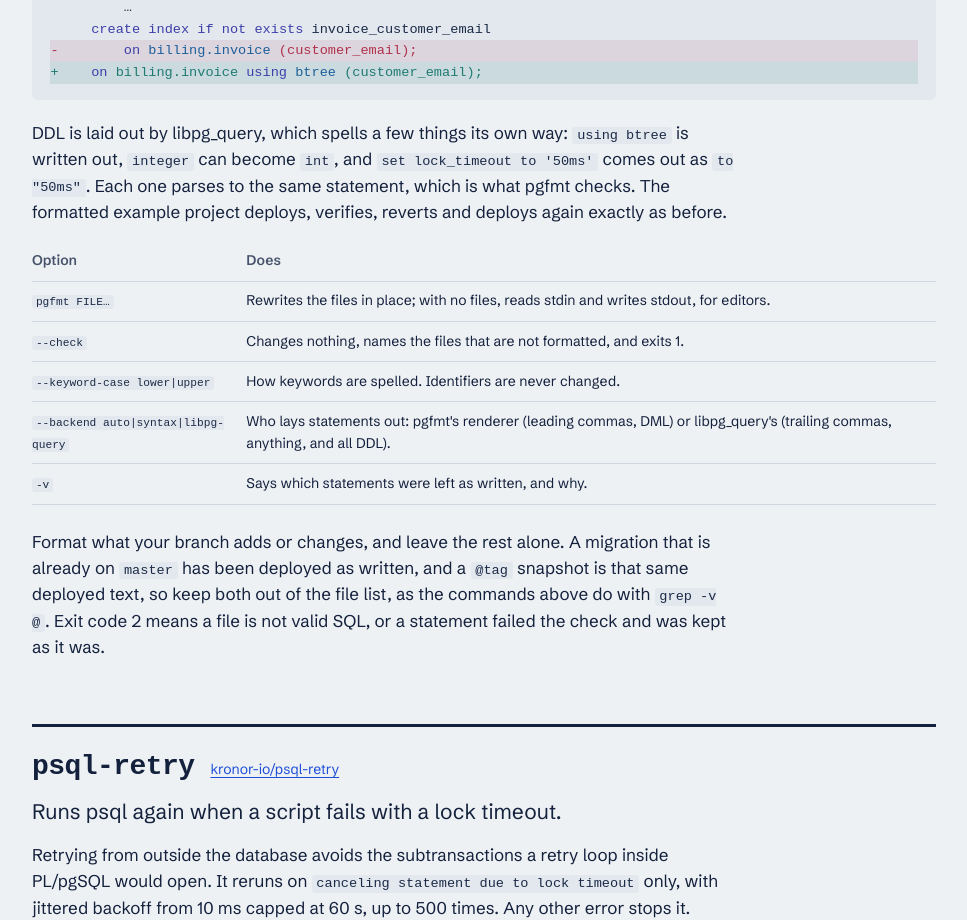
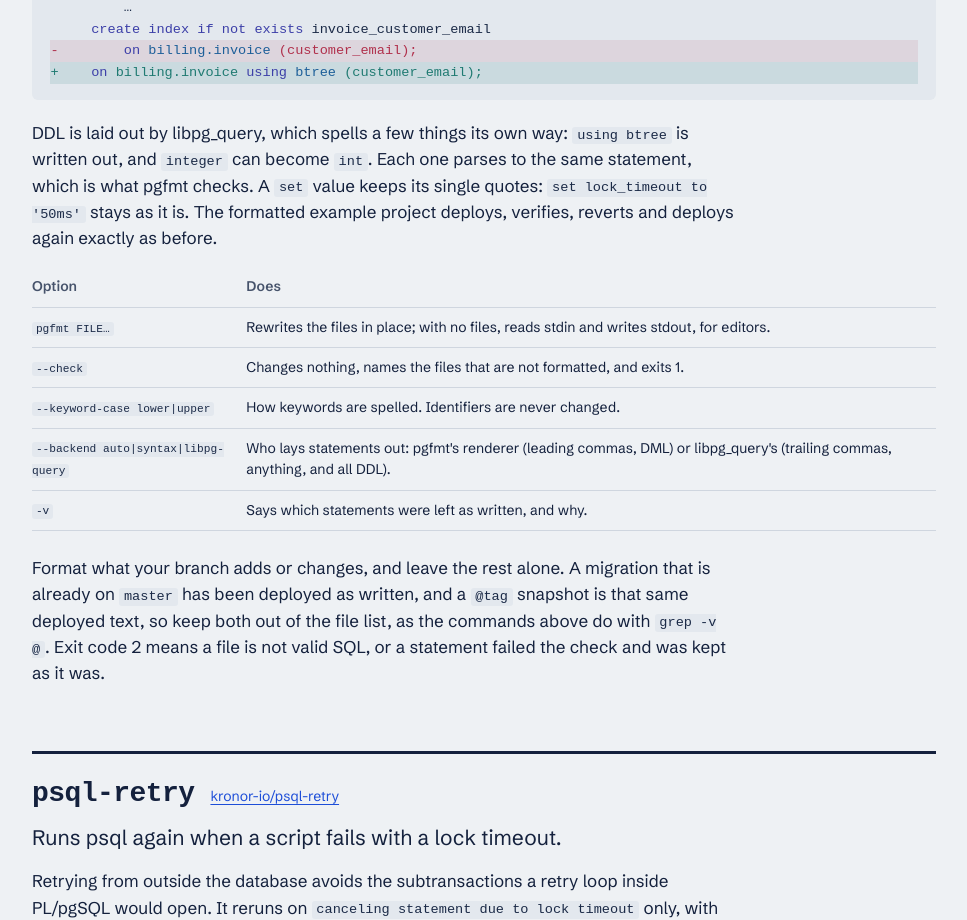
Before and after one commit to kronor-io/sqitchcraft, a plain HTML site: page tools.html in a window 1280 px wide. Shown: the part 4128-5048 px from the top of the page, without its empty margins (296-1263 px from the left). Drawn offline with Linux system fonts and the light colour scheme; a web font is replaced by a local one.

Commit message:
Tools: pgfmt keeps SET values single-quoted
pgfmt 0.1.0.0 builds libpg_query with a patch that writes set
lock_timeout to '50ms' as it is, instead of to "50ms".

Co-Authored-By: Claude Opus 5.5 <noreply@anthropic.com>

```diff
--- a/tools.html
+++ b/tools.html
@@ -171,7 +171,7 @@ pgfmt --check $changed    <span class="c"># or only report them, for CI</span></
      create index if not exists invoice_customer_email
 <span class="del">-        on billing.invoice (customer_email);</span>
 <span class="add">+    on billing.invoice using btree (customer_email);</span></pre>
-    <p>DDL is laid out by libpg_query, which spells a few things its own way: <code>using btree</code> is written out, <code>integer</code> can become <code>int</code>, and <code>set lock_timeout to '50ms'</code> comes out as <code>to "50ms"</code>. Each one parses to the same statement, which is what pgfmt checks. The formatted example project deploys, verifies, reverts and deploys again exactly as before.</p>
+    <p>DDL is laid out by libpg_query, which spells a few things its own way: <code>using btree</code> is written out, and <code>integer</code> can become <code>int</code>. Each one parses to the same statement, which is what pgfmt checks. A <code>set</code> value keeps its single quotes: <code>set lock_timeout to '50ms'</code> stays as it is. The formatted example project deploys, verifies, reverts and deploys again exactly as before.</p>
     <div class="table-wrap">
     <table class="plain">
       <thead><tr><th>Option</th><th>Does</th></tr></thead>
```
